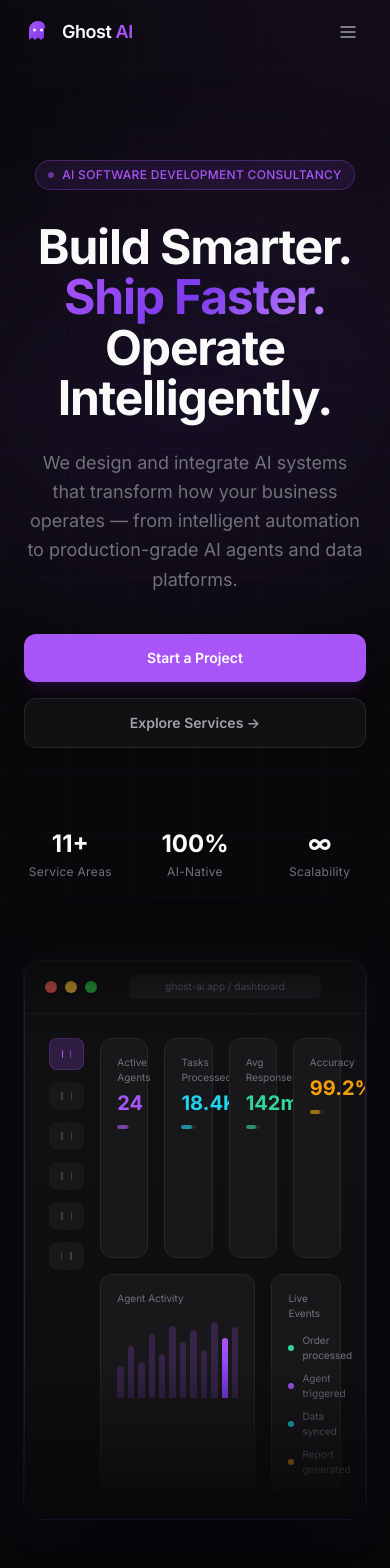
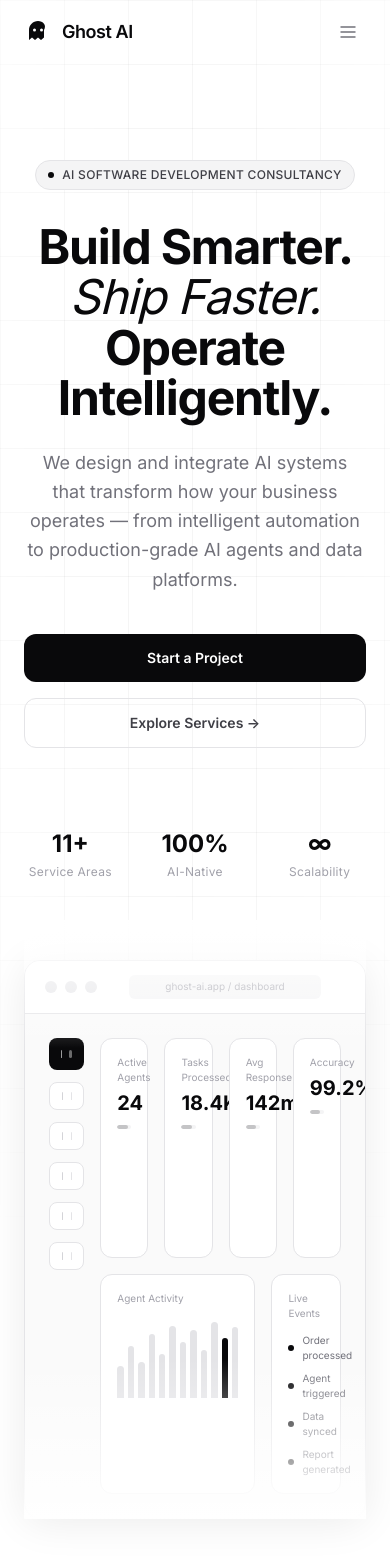
Before and after one commit to ResonantSyntax/ghost-ai, a React (Vite) app: page / in a window 390 px wide. Shown: the top 1568 px of the page. Built offline with nearby package versions, Linux system fonts and the light colour scheme.

Commit message:
Retheme to minimal black and white light design

```diff
--- a/src/App.jsx
+++ b/src/App.jsx
@@ -8,7 +8,7 @@ import Footer from './components/Footer'
 
 export default function App() {
   return (
-    <div className="min-h-screen bg-[#08080a] text-[#fafafa]">
+    <div className="min-h-screen bg-white text-[#09090b]">
       <Nav />
       <main>
         <Hero />
--- a/src/components/Footer.jsx
+++ b/src/components/Footer.jsx
@@ -16,38 +16,28 @@ const footerLinks = {
 
 export default function Footer() {
   return (
-    <footer className="relative border-t border-[#1f1f23]">
+    <footer className="border-t border-[#e4e4e7] bg-[#fafafa]">
       <div className="max-w-7xl mx-auto px-6 py-16">
         <div className="grid grid-cols-1 md:grid-cols-[2fr_1fr_1fr] gap-12 mb-16">
-          {/* Brand */}
           <div>
             <div className="flex items-center gap-2.5 mb-4">
               <GhostLogoSmall />
-              <span className="text-[#fafafa] font-semibold text-lg tracking-tight">
-                Ghost <span className="text-[#a855f7]">AI</span>
-              </span>
+              <span className="text-[#09090b] font-semibold text-lg tracking-tight">Ghost AI</span>
             </div>
             <p className="text-sm text-[#71717a] leading-relaxed max-w-xs mb-6">
               AI Software Development Consultancy. We build AI systems that transform how your business operates.
             </p>
-            <a
-              href="mailto:hello@ghost-ai.co"
-              className="text-sm text-[#a855f7] hover:text-[#c084fc] transition-colors no-underline"
-            >
+            <a href="mailto:hello@ghost-ai.co" className="text-sm text-[#09090b] hover:text-[#3f3f46] transition-colors no-underline">
               hello@ghost-ai.co
             </a>
           </div>
 
-          {/* Services */}
           <div>
-            <h4 className="text-xs font-semibold text-[#fafafa] uppercase tracking-wider mb-4">Services</h4>
+            <h4 className="text-xs font-semibold text-[#09090b] uppercase tracking-wider mb-4">Services</h4>
             <ul className="flex flex-col gap-2.5">
               {footerLinks.Services.map((s) => (
                 <li key={s}>
-                  <a
-                    href="#services"
-                    className="text-sm text-[#71717a] hover:text-[#a1a1aa] transition-colors no-underline"
-                  >
+                  <a href="#services" className="text-sm text-[#71717a] hover:text-[#09090b] transition-colors no-underline">
                     {s}
                   </a>
                 </li>
@@ -55,16 +45,12 @@ export default function Footer() {
             </ul>
           </div>
 
-          {/* Company */}
           <div>
-            <h4 className="text-xs font-semibold text-[#fafafa] uppercase tracking-wider mb-4">Company</h4>
+            <h4 className="text-xs font-semibold text-[#09090b] uppercase tracking-wider mb-4">Company</h4>
             <ul className="flex flex-col gap-2.5">
               {footerLinks.Company.map((l) => (
                 <li key={l.label}>
-                  <a
-                    href={l.href}
-                    className="text-sm text-[#71717a] hover:text-[#a1a1aa] transition-colors no-underline"
-                  >
+                  <a href={l.href} className="text-sm text-[#71717a] hover:text-[#09090b] transition-colors no-underline">
                     {l.label}
                   </a>
                 </li>
@@ -73,14 +59,11 @@ export default function Footer() {
           </div>
         </div>
 
-        {/* Bottom bar */}
-        <div className="pt-8 border-t border-[#1f1f23] flex flex-col sm:flex-row items-center justify-between gap-4">
-          <p className="text-xs text-[#52525b]">
-            © {new Date().getFullYear()} Ghost AI. All rights reserved.
-          </p>
+        <div className="pt-8 border-t border-[#e4e4e7] flex flex-col sm:flex-row items-center justify-between gap-4">
+          <p className="text-xs text-[#a1a1aa]">© {new Date().getFullYear()} Ghost AI. All rights reserved.</p>
           <div className="flex items-center gap-6">
-            <a href="#" className="text-xs text-[#52525b] hover:text-[#71717a] transition-colors no-underline">Privacy Policy</a>
-            <a href="#" className="text-xs text-[#52525b] hover:text-[#71717a] transition-colors no-underline">Terms</a>
+            <a href="#" className="text-xs text-[#a1a1aa] hover:text-[#71717a] transition-colors no-underline">Privacy Policy</a>
+            <a href="#" className="text-xs text-[#a1a1aa] hover:text-[#71717a] transition-colors no-underline">Terms</a>
           </div>
         </div>
       </div>
@@ -91,18 +74,9 @@ export default function Footer() {
 function GhostLogoSmall() {
   return (
     <svg width="24" height="24" viewBox="0 0 28 28" fill="none" xmlns="http://www.w3.org/2000/svg">
-      <defs>
-        <linearGradient id="ghost-grad-sm" x1="0" y1="0" x2="1" y2="1">
-          <stop offset="0%" stopColor="#a855f7" />
-          <stop offset="100%" stopColor="#7c3aed" />
-        </linearGradient>
-      </defs>
-      <path
-        d="M14 3C9.029 3 5 7.029 5 12v10l3-2.5 3 2.5 3-2.5 3 2.5 3-2.5V12C23 7.029 18.971 3 14 3z"
-        fill="url(#ghost-grad-sm)"
-      />
-      <circle cx="10.5" cy="12" r="1.5" fill="white" fillOpacity="0.9" />
-      <circle cx="17.5" cy="12" r="1.5" fill="white" fillOpacity="0.9" />
+      <path d="M14 3C9.029 3 5 7.029 5 12v10l3-2.5 3 2.5 3-2.5 3 2.5 3-2.5V12C23 7.029 18.971 3 14 3z" fill="#09090b" />
+      <circle cx="10.5" cy="12" r="1.5" fill="white" />
+      <circle cx="17.5" cy="12" r="1.5" fill="white" />
     </svg>
   )
 }
--- a/src/components/Hero.jsx
+++ b/src/components/Hero.jsx
@@ -1,62 +1,34 @@
 export default function Hero() {
   return (
     <section className="relative min-h-screen flex items-center overflow-hidden pt-16">
-      {/* Background glow effects */}
+      {/* Subtle grid background */}
       <div
         className="absolute inset-0 pointer-events-none"
         aria-hidden="true"
-      >
-        <div
-          className="absolute top-1/4 left-1/2 -translate-x-1/2 -translate-y-1/2 w-[900px] h-[600px] rounded-full"
-          style={{
-            background: 'radial-gradient(ellipse at center, rgba(124,58,237,0.12) 0%, rgba(168,85,247,0.06) 40%, transparent 70%)',
-            filter: 'blur(40px)',
-          }}
-        />
-        <div
-          className="absolute top-0 right-0 w-[600px] h-[500px]"
-          style={{
-            background: 'radial-gradient(ellipse at top right, rgba(168,85,247,0.08) 0%, transparent 60%)',
-          }}
-        />
-        {/* Grid */}
-        <div
-          className="absolute inset-0"
         style={{
           backgroundImage: `
-              linear-gradient(rgba(168,85,247,0.04) 1px, transparent 1px),
-              linear-gradient(90deg, rgba(168,85,247,0.04) 1px, transparent 1px)
+            linear-gradient(rgba(0,0,0,0.04) 1px, transparent 1px),
+            linear-gradient(90deg, rgba(0,0,0,0.04) 1px, transparent 1px)
           `,
           backgroundSize: '64px 64px',
           maskImage: 'radial-gradient(ellipse 80% 60% at 50% 30%, black 40%, transparent 100%)',
         }}
       />
-      </div>
 
       <div className="relative max-w-7xl mx-auto px-6 py-24 md:py-32 w-full">
         <div className="max-w-4xl mx-auto text-center">
           {/* Badge */}
-          <div className="inline-flex items-center gap-2 px-3 py-1.5 rounded-full border border-[#a855f7]/30 bg-[#a855f7]/10 mb-8">
-            <span className="w-1.5 h-1.5 rounded-full bg-[#a855f7] animate-pulse" />
-            <span className="text-xs font-medium text-[#a855f7] tracking-wide uppercase">
+          <div className="inline-flex items-center gap-2 px-3 py-1.5 rounded-full border border-[#e4e4e7] bg-[#f4f4f5] mb-8">
+            <span className="w-1.5 h-1.5 rounded-full bg-[#09090b]" />
+            <span className="text-xs font-medium text-[#3f3f46] tracking-wide uppercase">
               AI Software Development Consultancy
             </span>
           </div>
 
           {/* Headline */}
-          <h1 className="text-5xl sm:text-6xl md:text-7xl font-bold tracking-tight text-[#fafafa] leading-[1.05] mb-6">
-            Build Smarter.
-            <br />
-            <span
-              style={{
-                background: 'linear-gradient(135deg, #a855f7 0%, #7c3aed 50%, #c084fc 100%)',
-                WebkitBackgroundClip: 'text',
-                WebkitTextFillColor: 'transparent',
-                backgroundClip: 'text',
-              }}
-            >
-              Ship Faster.
-            </span>
+          <h1 className="text-5xl sm:text-6xl md:text-7xl font-bold tracking-tight text-[#09090b] leading-[1.05] mb-6">
+            Build Smarter.{' '}
+            <span className="italic font-light">Ship Faster.</span>
             <br />
             Operate Intelligently.
           </h1>
@@ -70,13 +42,13 @@ export default function Hero() {
           <div className="flex flex-col sm:flex-row items-center justify-center gap-4">
             <a
               href="#contact"
-              className="w-full sm:w-auto px-7 py-3.5 rounded-xl bg-[#a855f7] hover:bg-[#9333ea] text-white font-semibold text-sm transition-all duration-150 no-underline shadow-lg shadow-purple-900/25 hover:shadow-purple-900/40"
+              className="w-full sm:w-auto px-7 py-3.5 rounded-xl bg-[#09090b] hover:bg-[#3f3f46] text-white font-semibold text-sm transition-colors duration-150 no-underline"
             >
               Start a Project
             </a>
             <a
               href="#services"
-              className="w-full sm:w-auto px-7 py-3.5 rounded-xl border border-[#27272a] hover:border-[#3f3f46] text-[#a1a1aa] hover:text-[#fafafa] font-semibold text-sm transition-all duration-150 no-underline bg-[#111113] hover:bg-[#18181b]"
+              className="w-full sm:w-auto px-7 py-3.5 rounded-xl border border-[#e4e4e7] hover:border-[#09090b] text-[#3f3f46] hover:text-[#09090b] font-semibold text-sm transition-all duration-150 no-underline"
             >
               Explore Services →
             </a>
@@ -90,8 +62,8 @@ export default function Hero() {
               { value: '∞', label: 'Scalability' },
             ].map((stat) => (
               <div key={stat.label} className="flex flex-col items-center gap-1">
-                <span className="text-2xl md:text-3xl font-bold text-[#fafafa]">{stat.value}</span>
-                <span className="text-xs text-[#71717a] tracking-wide">{stat.label}</span>
+                <span className="text-2xl md:text-3xl font-bold text-[#09090b]">{stat.value}</span>
+                <span className="text-xs text-[#a1a1aa] tracking-wide">{stat.label}</span>
               </div>
             ))}
           </div>
@@ -101,26 +73,20 @@ export default function Hero() {
         <div className="mt-20 relative max-w-5xl mx-auto">
           <div
             className="absolute inset-x-0 -top-10 h-32 pointer-events-none"
-            style={{
-              background: 'linear-gradient(to bottom, #08080a, transparent)',
-              zIndex: 10,
-            }}
+            style={{ background: 'linear-gradient(to bottom, white, transparent)', zIndex: 10 }}
           />
           <div
-            className="relative rounded-2xl border border-[#27272a] overflow-hidden"
-            style={{
-              background: 'linear-gradient(180deg, #111113 0%, #0d0d10 100%)',
-              boxShadow: '0 0 0 1px rgba(168,85,247,0.1), 0 32px 80px rgba(0,0,0,0.6), 0 0 60px rgba(124,58,237,0.1)',
-            }}
+            className="relative rounded-2xl border border-[#e4e4e7] overflow-hidden bg-[#fafafa]"
+            style={{ boxShadow: '0 4px 40px rgba(0,0,0,0.08)' }}
           >
             {/* Window chrome */}
-            <div className="flex items-center gap-2 px-5 py-3.5 border-b border-[#1f1f23]">
-              <div className="w-3 h-3 rounded-full bg-[#ff5f56]" />
-              <div className="w-3 h-3 rounded-full bg-[#ffbd2e]" />
-              <div className="w-3 h-3 rounded-full bg-[#27c93f]" />
+            <div className="flex items-center gap-2 px-5 py-3.5 border-b border-[#e4e4e7] bg-white">
+              <div className="w-3 h-3 rounded-full bg-[#e4e4e7]" />
+              <div className="w-3 h-3 rounded-full bg-[#e4e4e7]" />
+              <div className="w-3 h-3 rounded-full bg-[#e4e4e7]" />
               <div className="flex-1 mx-4">
-                <div className="mx-auto w-48 h-6 rounded-md bg-[#1f1f23] flex items-center justify-center">
-                  <span className="text-[10px] text-[#71717a]">ghost-ai.app / dashboard</span>
+                <div className="mx-auto w-48 h-6 rounded-md bg-[#f4f4f5] flex items-center justify-center">
+                  <span className="text-[10px] text-[#a1a1aa]">ghost-ai.app / dashboard</span>
                 </div>
               </div>
             </div>
@@ -129,33 +95,33 @@ export default function Hero() {
             <div className="p-6 grid grid-cols-12 gap-4 min-h-[340px]">
               {/* Sidebar */}
               <div className="col-span-2 flex flex-col gap-3">
-                <div className="h-8 rounded-lg bg-[#a855f7]/20 border border-[#a855f7]/20 flex items-center px-3 gap-2">
-                  <div className="w-2 h-2 rounded-full bg-[#a855f7]" />
-                  <div className="h-2 w-12 rounded-full bg-[#a855f7]/60" />
+                <div className="h-8 rounded-lg bg-[#09090b] flex items-center px-3 gap-2">
+                  <div className="w-2 h-2 rounded-full bg-white/60" />
+                  <div className="h-2 w-12 rounded-full bg-white/40" />
                 </div>
                 {[1, 2, 3, 4, 5].map((i) => (
-                  <div key={i} className="h-7 rounded-lg bg-[#18181b] flex items-center px-3 gap-2">
-                    <div className="w-2 h-2 rounded-full bg-[#3f3f46]" />
-                    <div className="h-2 rounded-full bg-[#3f3f46]" style={{ width: `${40 + i * 10}%` }} />
+                  <div key={i} className="h-7 rounded-lg bg-white border border-[#e4e4e7] flex items-center px-3 gap-2">
+                    <div className="w-2 h-2 rounded-full bg-[#d4d4d8]" />
+                    <div className="h-2 rounded-full bg-[#e4e4e7]" style={{ width: `${40 + i * 10}%` }} />
                   </div>
                 ))}
               </div>
 
               {/* Main content */}
               <div className="col-span-10 grid grid-rows-2 gap-4">
-                {/* Top row */}
+                {/* Metric cards */}
                 <div className="grid grid-cols-4 gap-4">
                   {[
-                    { label: 'Active Agents', val: '24', color: '#a855f7' },
-                    { label: 'Tasks Processed', val: '18.4K', color: '#22d3ee' },
-                    { label: 'Avg Response', val: '142ms', color: '#34d399' },
-                    { label: 'Accuracy', val: '99.2%', color: '#f59e0b' },
+                    { label: 'Active Agents', val: '24' },
+                    { label: 'Tasks Processed', val: '18.4K' },
+                    { label: 'Avg Response', val: '142ms' },
+                    { label: 'Accuracy', val: '99.2%' },
                   ].map((m) => (
-                    <div key={m.label} className="rounded-xl bg-[#18181b] border border-[#27272a] p-4">
-                      <div className="text-[10px] text-[#71717a] mb-1">{m.label}</div>
-                      <div className="text-xl font-bold" style={{ color: m.color }}>{m.val}</div>
-                      <div className="mt-2 h-1 rounded-full bg-[#27272a] overflow-hidden">
-                        <div className="h-full rounded-full w-3/4" style={{ background: m.color, opacity: 0.6 }} />
+                    <div key={m.label} className="rounded-xl bg-white border border-[#e4e4e7] p-4">
+                      <div className="text-[10px] text-[#a1a1aa] mb-1">{m.label}</div>
+                      <div className="text-xl font-bold text-[#09090b]">{m.val}</div>
+                      <div className="mt-2 h-1 rounded-full bg-[#f4f4f5] overflow-hidden">
+                        <div className="h-full rounded-full w-3/4 bg-[#09090b]/20" />
                       </div>
                     </div>
                   ))}
@@ -163,9 +129,8 @@ export default function Hero() {
 
                 {/* Bottom row */}
                 <div className="grid grid-cols-3 gap-4">
-                  {/* Activity chart */}
-                  <div className="col-span-2 rounded-xl bg-[#18181b] border border-[#27272a] p-4">
-                    <div className="text-[10px] text-[#71717a] mb-3">Agent Activity</div>
+                  <div className="col-span-2 rounded-xl bg-white border border-[#e4e4e7] p-4">
+                    <div className="text-[10px] text-[#a1a1aa] mb-3">Agent Activity</div>
                     <div className="flex items-end gap-1 h-20">
                       {[40, 65, 45, 80, 55, 90, 70, 85, 60, 95, 75, 88].map((h, i) => (
                         <div
@@ -173,26 +138,23 @@ export default function Hero() {
                           className="flex-1 rounded-t"
                           style={{
                             height: `${h}%`,
-                            background: i === 10
-                              ? 'linear-gradient(to top, #7c3aed, #a855f7)'
-                              : 'rgba(168,85,247,0.2)',
+                            background: i === 10 ? '#09090b' : '#e4e4e7',
                           }}
                         />
                       ))}
                     </div>
                   </div>
-                  {/* Recent events */}
-                  <div className="rounded-xl bg-[#18181b] border border-[#27272a] p-4 flex flex-col gap-2">
-                    <div className="text-[10px] text-[#71717a] mb-1">Live Events</div>
+                  <div className="rounded-xl bg-white border border-[#e4e4e7] p-4 flex flex-col gap-2">
+                    <div className="text-[10px] text-[#a1a1aa] mb-1">Live Events</div>
                     {[
-                      { color: '#34d399', text: 'Order processed' },
-                      { color: '#a855f7', text: 'Agent triggered' },
-                      { color: '#22d3ee', text: 'Data synced' },
-                      { color: '#f59e0b', text: 'Report generated' },
+                      'Order processed',
+                      'Agent triggered',
+                      'Data synced',
+                      'Report generated',
                     ].map((ev, i) => (
                       <div key={i} className="flex items-center gap-2">
-                        <div className="w-1.5 h-1.5 rounded-full flex-shrink-0" style={{ background: ev.color }} />
-                        <div className="text-[10px] text-[#71717a]">{ev.text}</div>
+                        <div className="w-1.5 h-1.5 rounded-full bg-[#09090b] flex-shrink-0" />
+                        <div className="text-[10px] text-[#71717a]">{ev}</div>
                       </div>
                     ))}
                   </div>
@@ -204,9 +166,7 @@ export default function Hero() {
           {/* Bottom fade */}
           <div
             className="absolute inset-x-0 bottom-0 h-40 pointer-events-none"
-            style={{
-              background: 'linear-gradient(to top, #08080a, transparent)',
-            }}
+            style={{ background: 'linear-gradient(to top, white, transparent)' }}
           />
         </div>
       </div>
--- a/src/components/Nav.jsx
+++ b/src/components/Nav.jsx
@@ -21,54 +21,48 @@ export default function Nav() {
     <header
       className="fixed top-0 inset-x-0 z-50 transition-all duration-300"
       style={{
-        background: scrolled
-          ? 'rgba(8,8,10,0.85)'
-          : 'transparent',
+        background: scrolled ? 'rgba(255,255,255,0.92)' : 'transparent',
         backdropFilter: scrolled ? 'blur(20px)' : 'none',
-        borderBottom: scrolled ? '1px solid rgba(39,39,42,0.8)' : '1px solid transparent',
+        borderBottom: scrolled ? '1px solid #e4e4e7' : '1px solid transparent',
       }}
     >
       <div className="max-w-7xl mx-auto px-6 h-16 flex items-center justify-between">
-        {/* Logo */}
         <a href="#" className="flex items-center gap-2.5 no-underline">
           <GhostLogo />
-          <span className="text-[#fafafa] font-semibold text-lg tracking-tight">
-            Ghost <span className="text-[#a855f7]">AI</span>
+          <span className="text-[#09090b] font-semibold text-lg tracking-tight">
+            Ghost AI
           </span>
         </a>
 
-        {/* Desktop links */}
         <nav className="hidden md:flex items-center gap-8">
           {links.map((l) => (
             <a
               key={l.href}
               href={l.href}
-              className="text-sm text-[#a1a1aa] hover:text-[#fafafa] transition-colors duration-150 no-underline"
+              className="text-sm text-[#71717a] hover:text-[#09090b] transition-colors duration-150 no-underline"
             >
               {l.label}
             </a>
           ))}
         </nav>
 
-        {/* CTA */}
         <div className="hidden md:flex items-center gap-3">
           <a
             href="#contact"
-            className="text-sm font-medium px-4 py-2 rounded-lg border border-[#27272a] text-[#a1a1aa] hover:text-[#fafafa] hover:border-[#3f3f46] transition-all duration-150 no-underline"
+            className="text-sm font-medium px-4 py-2 rounded-lg border border-[#e4e4e7] text-[#71717a] hover:text-[#09090b] hover:border-[#09090b] transition-all duration-150 no-underline"
           >
             Contact
           </a>
           <a
             href="#contact"
-            className="text-sm font-medium px-4 py-2 rounded-lg bg-[#a855f7] hover:bg-[#9333ea] text-white transition-colors duration-150 no-underline"
+            className="text-sm font-medium px-4 py-2 rounded-lg bg-[#09090b] hover:bg-[#3f3f46] text-white transition-colors duration-150 no-underline"
           >
             Start a Project
           </a>
         </div>
 
-        {/* Mobile menu button */}
         <button
-          className="md:hidden p-2 rounded-lg text-[#a1a1aa] hover:text-[#fafafa] hover:bg-[#18181b] transition-colors"
+          className="md:hidden p-2 rounded-lg text-[#71717a] hover:text-[#09090b] hover:bg-[#f4f4f5] transition-colors"
           onClick={() => setMenuOpen(!menuOpen)}
           aria-label="Toggle menu"
         >
@@ -84,16 +78,15 @@ export default function Nav() {
         </button>
       </div>
 
-      {/* Mobile menu */}
       {menuOpen && (
-        <div className="md:hidden border-t border-[#27272a] bg-[#08080a]/95 backdrop-blur-xl">
+        <div className="md:hidden border-t border-[#e4e4e7] bg-white">
           <div className="max-w-7xl mx-auto px-6 py-4 flex flex-col gap-4">
             {links.map((l) => (
               <a
                 key={l.href}
                 href={l.href}
                 onClick={() => setMenuOpen(false)}
-                className="text-sm text-[#a1a1aa] hover:text-[#fafafa] transition-colors no-underline py-1"
+                className="text-sm text-[#71717a] hover:text-[#09090b] transition-colors no-underline py-1"
               >
                 {l.label}
               </a>
@@ -101,7 +94,7 @@ export default function Nav() {
             <a
               href="#contact"
               onClick={() => setMenuOpen(false)}
-              className="mt-2 text-sm font-medium px-4 py-2.5 rounded-lg bg-[#a855f7] hover:bg-[#9333ea] text-white transition-colors text-center no-underline"
+              className="mt-2 text-sm font-medium px-4 py-2.5 rounded-lg bg-[#09090b] hover:bg-[#3f3f46] text-white transition-colors text-center no-underline"
             >
               Start a Project
             </a>
@@ -115,18 +108,12 @@ export default function Nav() {
 function GhostLogo() {
   return (
     <svg width="28" height="28" viewBox="0 0 28 28" fill="none" xmlns="http://www.w3.org/2000/svg">
-      <defs>
-        <linearGradient id="ghost-grad" x1="0" y1="0" x2="1" y2="1">
-          <stop offset="0%" stopColor="#a855f7" />
-          <stop offset="100%" stopColor="#7c3aed" />
-        </linearGradient>
-      </defs>
       <path
         d="M14 3C9.029 3 5 7.029 5 12v10l3-2.5 3 2.5 3-2.5 3 2.5 3-2.5V12C23 7.029 18.971 3 14 3z"
-        fill="url(#ghost-grad)"
+        fill="#09090b"
       />
-      <circle cx="10.5" cy="12" r="1.5" fill="white" fillOpacity="0.9" />
-      <circle cx="17.5" cy="12" r="1.5" fill="white" fillOpacity="0.9" />
+      <circle cx="10.5" cy="12" r="1.5" fill="white" />
+      <circle cx="17.5" cy="12" r="1.5" fill="white" />
     </svg>
   )
 }
--- a/src/index.css
+++ b/src/index.css
@@ -1,39 +1,4 @@
 @import "tailwindcss";
-
-@theme {
-  --color-bg: #08080a;
-  --color-surface: #111113;
-  --color-surface-2: #18181b;
-  --color-border: #27272a;
-  --color-border-light: #3f3f46;
-  --color-text: #fafafa;
-  --color-muted: #71717a;
-  --color-muted-2: #a1a1aa;
-  --color-accent: #a855f7;
-  --color-accent-2: #7c3aed;
-  --color-accent-glow: rgba(168, 85, 247, 0.15);
-
-  --font-sans: 'Inter', ui-sans-serif, system-ui, -apple-system, sans-serif;
-
-  --animate-accordion-down: accordion-down 0.2s ease-out;
-  --animate-accordion-up: accordion-up 0.2s ease-out;
-  --animate-fade-in: fade-in 0.6s ease-out;
-}
-
-@keyframes accordion-down {
-  from { height: 0; opacity: 0; }
-  to { height: var(--radix-accordion-content-height); opacity: 1; }
-}
-
-@keyframes accordion-up {
-  from { height: var(--radix-accordion-content-height); opacity: 1; }
-  to { height: 0; opacity: 0; }
-}
-
-@keyframes fade-in {
-  from { opacity: 0; transform: translateY(8px); }
-  to { opacity: 1; transform: translateY(0); }
-}
 
 *, *::before, *::after {
   box-sizing: border-box;
@@ -45,8 +10,8 @@ html {
 
 body {
   margin: 0;
-  background-color: #08080a;
-  color: #fafafa;
+  background-color: #ffffff;
+  color: #09090b;
   font-family: 'Inter', ui-sans-serif, system-ui, -apple-system, sans-serif;
   -webkit-font-smoothing: antialiased;
   -moz-osx-font-smoothing: grayscale;
```
Also changed, not shown: src/components/CTA.jsx (+19 -56 lines), src/components/Contact.jsx (+29 -62 lines), src/components/FAQ.jsx (+19 -32 lines), src/components/Features.jsx (+29 -74 lines). Lines whose indentation alone changed are shown as unchanged.
